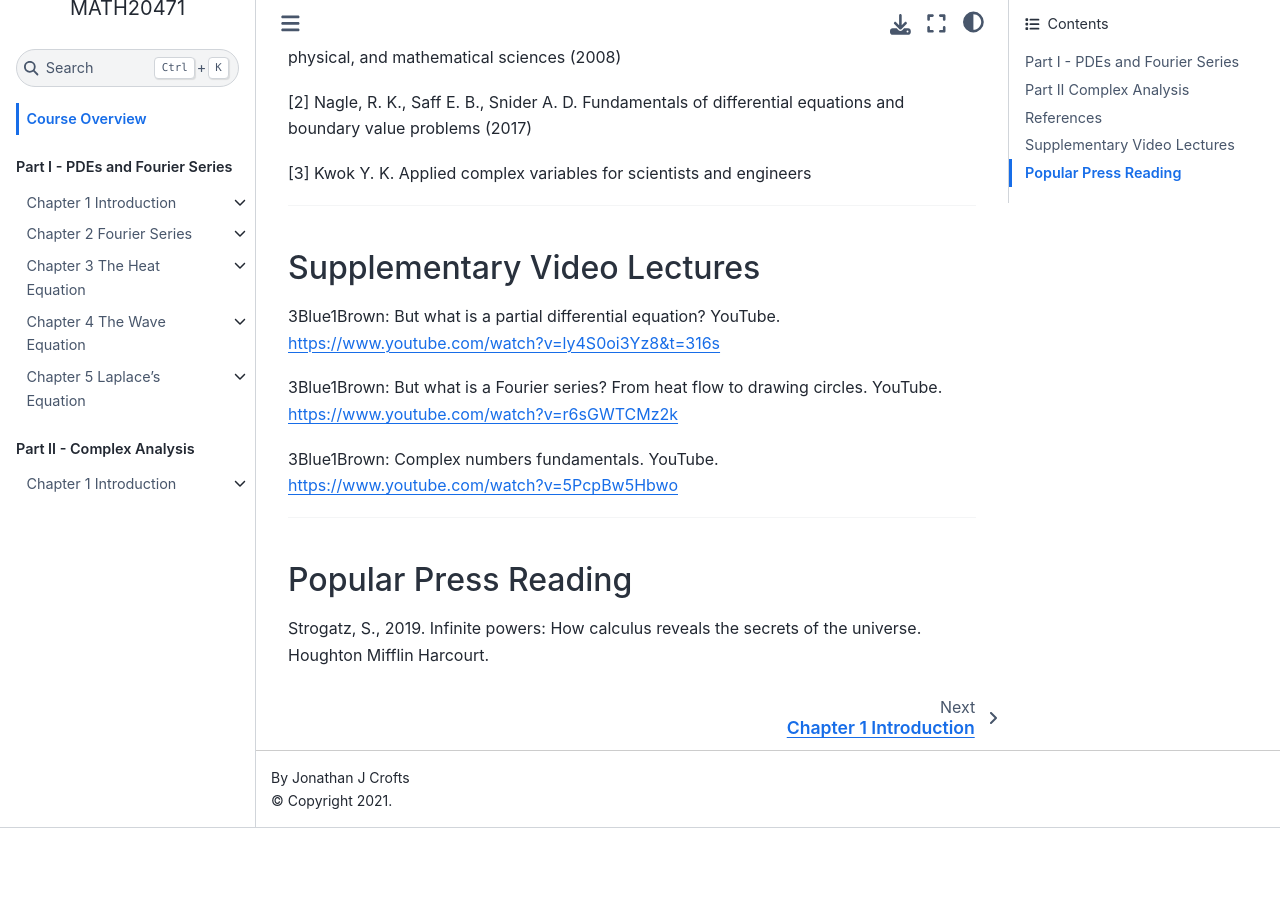
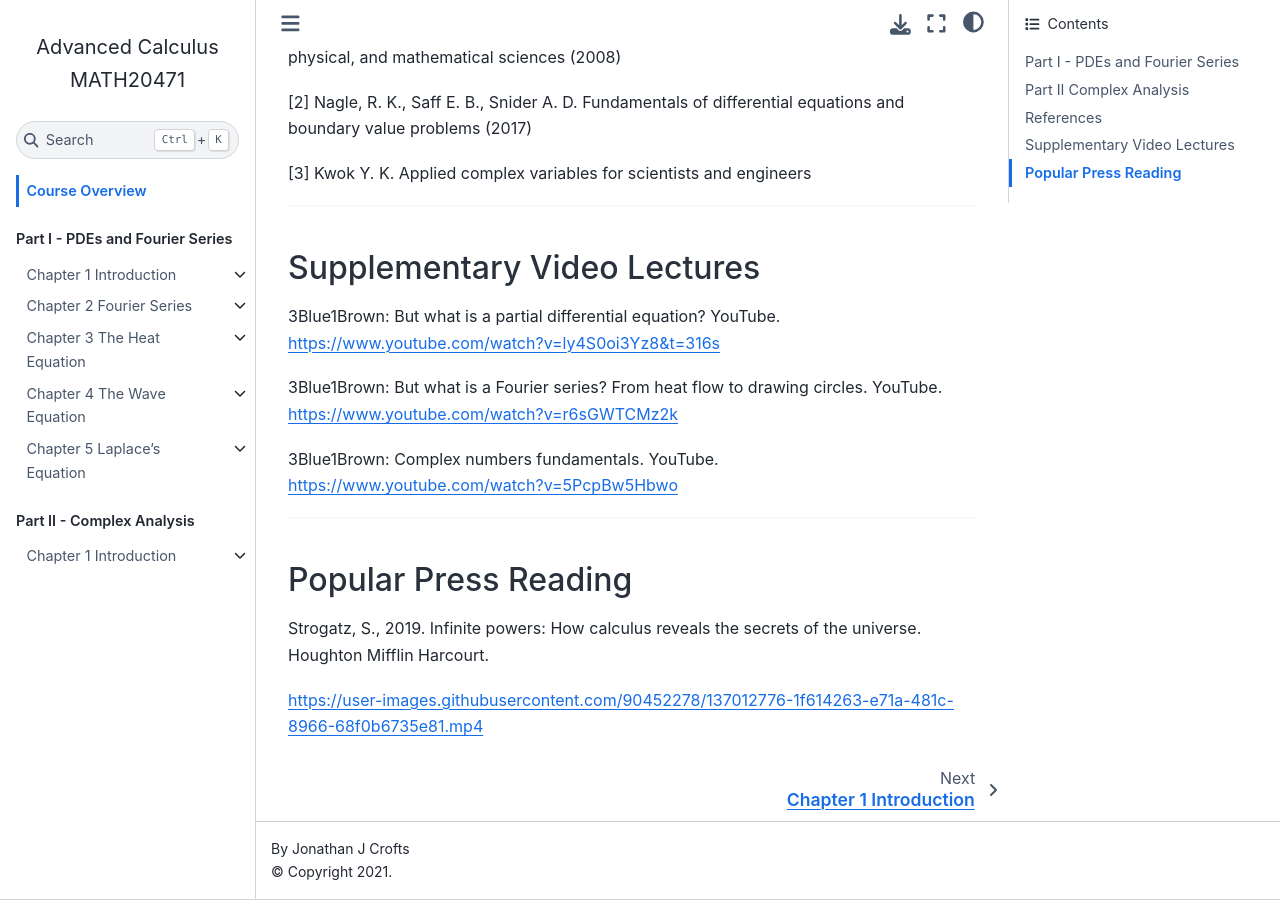
Before and after one commit to jjcrofts77/Advanced-Calculus-MATH20471, a Jupyter Book: the page built from intro.md, in a window 1280 px wide and 900 px high, scrolled down 2834 px. Built offline with Jupyter Book 1.0.4 settings and Sphinx 7.4.7 and the Sphinx Book theme 1.1.4, drawn with Linux system fonts in a browser that asks for light colours; before the commit the page ends 3662 px from its top, so only the background shows below that; some of the changed lines change nothing that is shown.

Commit message:
Update intro.md

```diff
--- a/intro.md
+++ b/intro.md
@@ -92,4 +92,10 @@
 ## Popular Press Reading
 Strogatz, S., 2019. Infinite powers: How calculus reveals the secrets of the universe. Houghton Mifflin Harcourt.
 
+
+
+https://user-images.githubusercontent.com/90452278/137012776-1f614263-e71a-481c-8966-68f0b6735e81.mp4
+
+
+
 <!-- #endregion -->
```
